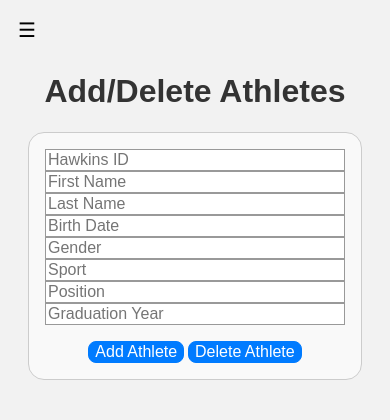
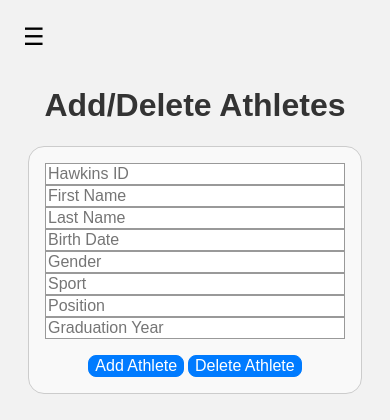
Before and after one commit to Syd4r/dataMule, a Flask app: page /add_athletes in a window 390 px wide. Shown: the top 420 px of the page. Run offline with Flask 2, Linux system fonts and the light colour scheme; the visitor is signed in with stand-in values (Sample User, id 1); data comes from the database, SQL or seed files in the repository; some libraries are stand-ins or nearby versions.

Commit message:
Made hamburger menu bigger on mobile and made the sql database pool queries

```diff
--- a/app.py
+++ b/app.py
@@ -11,6 +11,10 @@ pymysql.install_as_MySQLdb()
 app = Flask(__name__)
 app.config['SECRET_KEY'] = os.getenv('SECRET_KEY', 'your_default_secret')
 app.config['SQLALCHEMY_DATABASE_URI'] = os.getenv('DATABASE_URL').replace("postgres", "postgresql", 1)
+app.config['SQLALCHEMY_ENGINE_OPTIONS'] = {
+    'pool_size': 10,  # Set your desired pool size here
+    'max_overflow': 5,  # Optional
+}
 app.config['SQLALCHEMY_TRACK_MODIFICATIONS'] = False
 
 app.config['MAIL_SERVER'] = 'smtp.gmail.com'
--- a/static/base.css
+++ b/static/base.css
@@ -46,11 +46,3 @@
     cursor: pointer;
     padding: 15px;
 }
-
-/* Media Queries */
-@media (max-width: 768px) {
-    .hamburger-icon {
-        font-size: 20px; /* Adjust hamburger icon size */
-        padding: 10px; /* Adjust padding */
-    }
-}
```
